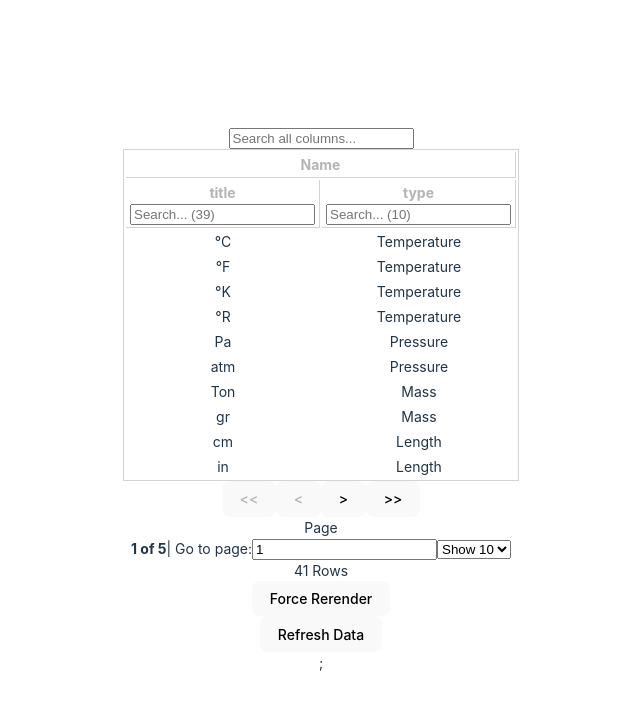
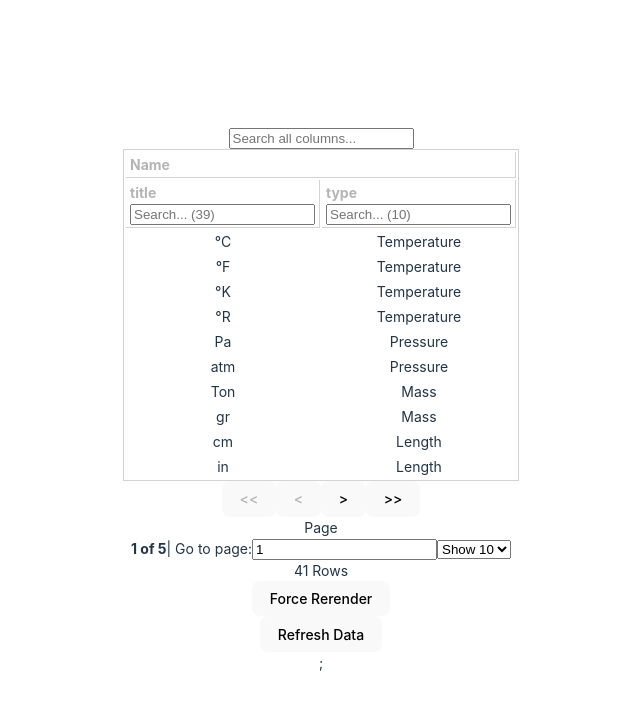
Before and after one commit to saeedkhalilabadi/create-table-component, a React (Vite) app: page / in a window 1280 px wide. Shown: the top 710 px of the page, without its empty margins (319-959 px from the left). Built offline with nearby package versions, Linux system fonts and the light colour scheme.

Commit message:
customize table header

```diff
--- a/src/commponents/todoList/Table/index.css
+++ b/src/commponents/todoList/Table/index.css
@@ -16,6 +16,7 @@ th {
   border-right: 1px solid lightgray;
   padding: 2px 4px;
   color: rgb(180, 180, 180);
+
 }
 
 tfoot {
--- /dev/null
+++ b/src/commponents/todoList/Table/tabelHeader.tsx
@@ -0,0 +1,9 @@
+import React from "react";
+
+type Props = {
+  children: any;
+};
+
+export default function TableHeader(props: Props) {
+  return <div {...props}>{props.children}</div>;
+}
--- a/src/commponents/todoList/Table/table.tsx
+++ b/src/commponents/todoList/Table/table.tsx
@@ -1,7 +1,7 @@
 import React from "react";
 import ReactDOM from "react-dom/client";
 import { defaultConfig } from "./defaultConfig";
-
+import TableHeader from "./tabelHeader";
 import "./index.css";
 
 import {
@@ -81,6 +81,8 @@ export default function Table({
   );
   const [globalFilter, setGlobalFilter] = React.useState("");
   const [columnsList, setColumnsList] = React.useState([]);
+
+  console.log("config", config);
 
   React.useEffect(() => {
     setColumnsList(
@@ -162,7 +164,8 @@ export default function Table({
                   <th key={header.id} colSpan={header.colSpan}>
                     {header.isPlaceholder ? null : (
                       <>
-                        <div
+                        <TableHeader
+                          style={{ textAlign: config.headerPosition }}
                           {...{
                             className: header.column.getCanSort()
                               ? "cursor-pointer select-none"
@@ -178,7 +181,7 @@ export default function Table({
                             asc: " 🔼",
                             desc: " 🔽",
                           }[header.column.getIsSorted() as string] ?? null}
-                        </div>
+                        </TableHeader>
                         {header.column.getCanFilter() ? (
                           <div>
                             <Filter column={header.column} table={table} />
```
